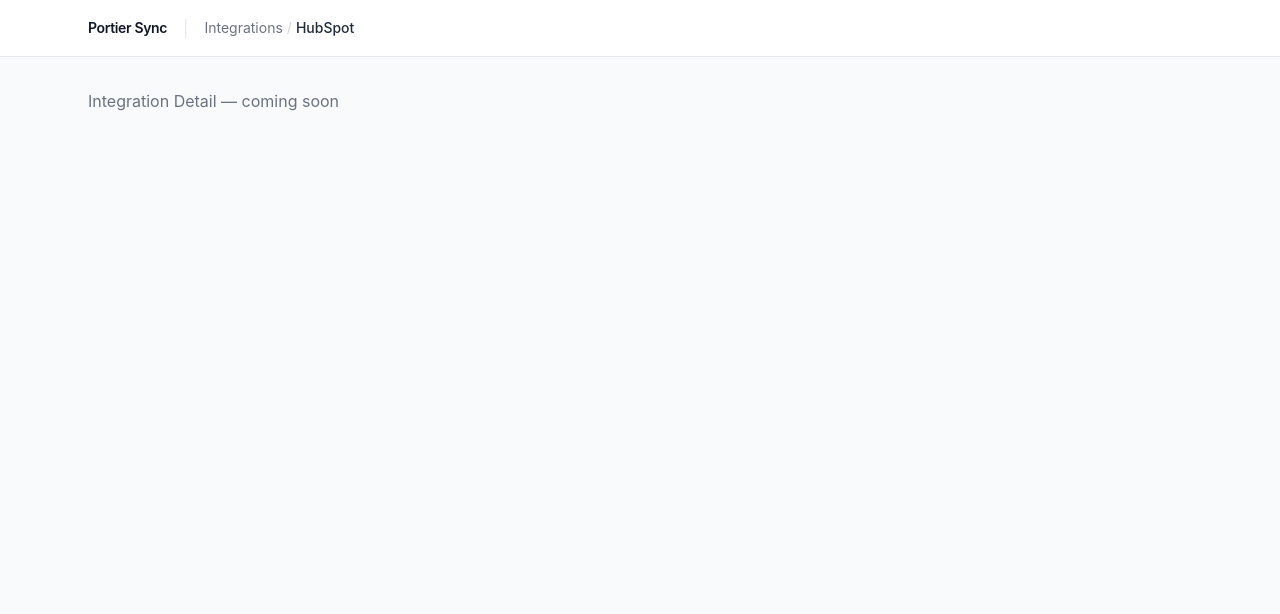
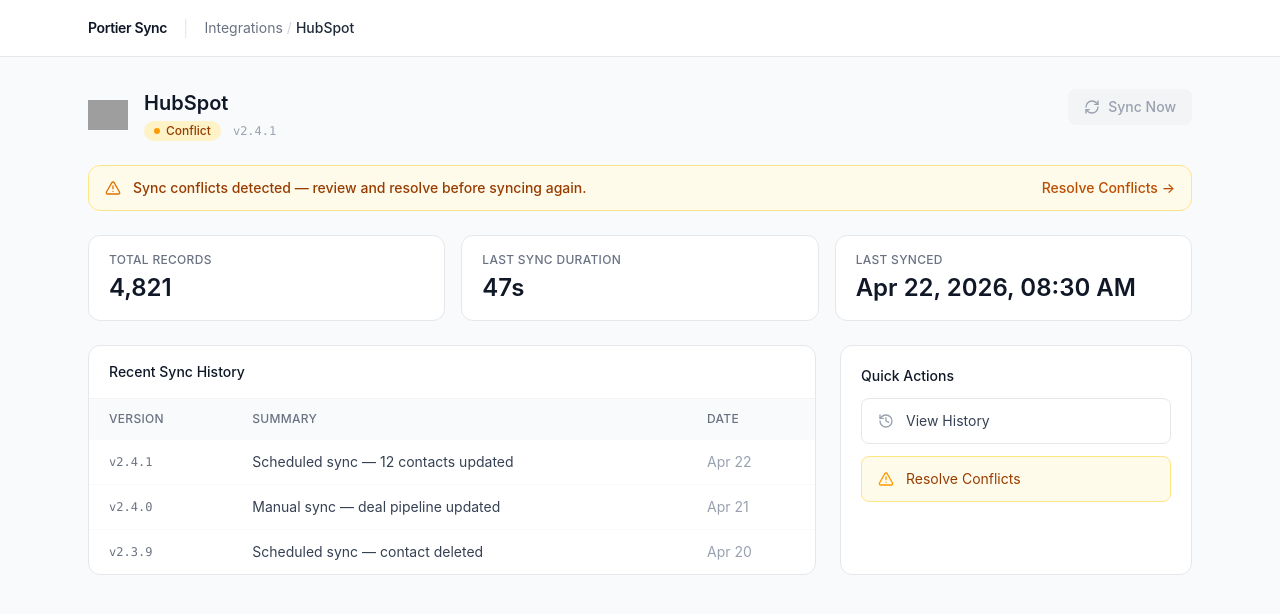
Before and after one commit to yuhanasy/sync-panel, a React (Vite) app: page /integrations/hubspot in a window 1280 px wide. Shown: the top 614 px of the page. Built offline with nearby package versions, Linux system fonts and the light colour scheme; grey boxes are pictures that could not be loaded.

Commit message:
feat: integration detail page

```diff
--- /dev/null
+++ b/src/components/integrations/ConflictAlert.tsx
@@ -0,0 +1,26 @@
+import { AlertTriangle } from 'lucide-react'
+import { Link } from 'react-router-dom'
+
+interface Props {
+  integration_id: string
+}
+
+export function ConflictAlert({ integration_id }: Props) {
+  return (
+    <div className="flex items-center justify-between gap-4 px-4 py-3 bg-amber-50 border border-amber-200 rounded-xl">
+      <div className="flex items-center gap-3">
+        <AlertTriangle className="w-4 h-4 text-amber-600 shrink-0" />
+        <p className="text-sm text-amber-800 font-medium">
+          Sync conflicts detected — review and resolve before syncing again.
+        </p>
+      </div>
+      <Link
+        to={`/integrations/${integration_id}/conflicts`}
+        className="text-sm font-medium text-amber-700 hover:text-amber-900 whitespace-nowrap transition-colors"
+        aria-label="Resolve conflicts"
+      >
+        Resolve Conflicts →
+      </Link>
+    </div>
+  )
+}
--- /dev/null
+++ b/src/components/ui/StatCard.tsx
@@ -0,0 +1,15 @@
+interface Props {
+  label: string
+  value: string | number
+  sub?: string
+}
+
+export function StatCard({ label, value, sub }: Props) {
+  return (
+    <div className="bg-white rounded-xl border border-gray-200 px-5 py-4">
+      <p className="text-xs font-medium text-gray-500 uppercase tracking-wide">{label}</p>
+      <p className="mt-1 text-2xl font-semibold text-gray-900">{value}</p>
+      {sub && <p className="mt-0.5 text-xs text-gray-400">{sub}</p>}
+    </div>
+  )
+}
--- a/src/pages/IntegrationDetail.tsx
+++ b/src/pages/IntegrationDetail.tsx
@@ -1,3 +1,149 @@
+import { Link, useParams } from 'react-router-dom'
+import { RefreshCw, History, AlertTriangle } from 'lucide-react'
+import { useIntegrationStore } from '@/stores/integration_store'
+import { mockHistory } from '@/data/history'
+import { StatusBadge } from '@/components/ui/StatusBadge'
+import { StatCard } from '@/components/ui/StatCard'
+import { ConflictAlert } from '@/components/integrations/ConflictAlert'
+
+function formatDate(iso: string) {
+  return new Date(iso).toLocaleString(undefined, {
+    month: 'short',
+    day: 'numeric',
+    year: 'numeric',
+    hour: '2-digit',
+    minute: '2-digit',
+  })
+}
+
 export function IntegrationDetail() {
-  return <div className="text-gray-500">Integration Detail — coming soon</div>
+  const { id } = useParams<{ id: string }>()
+  const integration = useIntegrationStore((s) => s.integrations.find((i) => i.id === id))
+
+  if (!integration) {
+    return (
+      <div className="text-center py-20">
+        <p className="text-gray-500 text-sm">Integration not found.</p>
+      </div>
+    )
+  }
+
+  const recentHistory = mockHistory
+    .filter((h) => h.integration_id === integration.id)
+    .sort((a, b) => new Date(b.timestamp).getTime() - new Date(a.timestamp).getTime())
+    .slice(0, 5)
+
+  const isConflict = integration.status === 'conflict'
+  const isSyncing = integration.status === 'syncing'
+
+  return (
+    <div className="space-y-6">
+      {/* Header */}
+      <div className="flex items-start justify-between gap-4">
+        <div className="flex items-center gap-4">
+          <img
+            src={integration.icon_url}
+            alt={integration.name}
+            className="w-10 h-10 object-contain"
+            onError={(e) => { (e.target as HTMLImageElement).style.display = 'none' }}
+          />
+          <div>
+            <h1 className="text-xl font-semibold text-gray-900">{integration.name}</h1>
+            <div className="flex items-center gap-3 mt-1">
+              <StatusBadge status={integration.status} />
+              <span className="text-xs text-gray-400 font-mono">v{integration.version}</span>
+            </div>
+          </div>
+        </div>
+        <Link
+          to={`/integrations/${integration.id}/review`}
+          className={`inline-flex items-center gap-2 px-4 py-2 rounded-lg text-sm font-medium transition-colors ${
+            isConflict || isSyncing
+              ? 'bg-gray-100 text-gray-400 cursor-not-allowed pointer-events-none'
+              : 'bg-blue-600 text-white hover:bg-blue-700'
+          }`}
+          aria-disabled={isConflict || isSyncing}
+          tabIndex={isConflict || isSyncing ? -1 : 0}
+        >
+          <RefreshCw className={`w-4 h-4 ${isSyncing ? 'animate-spin' : ''}`} />
+          <button type="button" className="contents">Sync Now</button>
+        </Link>
+      </div>
+
+      {/* Conflict Alert */}
+      {isConflict && <ConflictAlert integration_id={integration.id} />}
+
+      {/* Stats */}
+      <div className="grid grid-cols-1 sm:grid-cols-3 gap-4">
+        <StatCard
+          label="Total Records"
+          value={integration.total_records.toLocaleString()}
+        />
+        <StatCard
+          label="Last Sync Duration"
+          value={`${integration.last_sync_duration}s`}
+        />
+        <StatCard
+          label="Last Synced"
+          value={formatDate(integration.last_synced)}
+        />
+      </div>
+
+      <div className="grid grid-cols-1 lg:grid-cols-3 gap-6">
+        {/* Sync Summary */}
+        <div className="lg:col-span-2 bg-white rounded-xl border border-gray-200 overflow-hidden">
+          <div className="px-5 py-4 border-b border-gray-100">
+            <h2 className="text-sm font-medium text-gray-900">Recent Sync History</h2>
+          </div>
+          {recentHistory.length === 0 ? (
+            <div className="px-5 py-8 text-center text-sm text-gray-400">No sync history yet.</div>
+          ) : (
+            <table className="w-full text-sm">
+              <thead>
+                <tr className="border-b border-gray-50 bg-gray-50">
+                  <th className="text-left px-5 py-3 font-medium text-gray-500 text-xs uppercase tracking-wide">Version</th>
+                  <th className="text-left px-5 py-3 font-medium text-gray-500 text-xs uppercase tracking-wide">Summary</th>
+                  <th className="text-left px-5 py-3 font-medium text-gray-500 text-xs uppercase tracking-wide">Date</th>
+                </tr>
+              </thead>
+              <tbody>
+                {recentHistory.map((entry) => (
+                  <tr key={entry.id} className="border-b border-gray-50 last:border-0">
+                    <td className="px-5 py-3 font-mono text-xs text-gray-500">v{entry.version}</td>
+                    <td className="px-5 py-3 text-gray-700">{entry.summary}</td>
+                    <td className="px-5 py-3 text-gray-400 whitespace-nowrap">
+                      {new Date(entry.timestamp).toLocaleDateString(undefined, { month: 'short', day: 'numeric' })}
+                    </td>
+                  </tr>
+                ))}
+              </tbody>
+            </table>
+          )}
+        </div>
+
+        {/* Quick Actions */}
+        <div className="bg-white rounded-xl border border-gray-200 p-5 space-y-3">
+          <h2 className="text-sm font-medium text-gray-900">Quick Actions</h2>
+          <Link
+            to={`/integrations/${integration.id}/history`}
+            className="flex items-center gap-3 px-4 py-3 rounded-lg border border-gray-200 text-sm text-gray-700 hover:bg-gray-50 transition-colors"
+            aria-label="View history"
+          >
+            <History className="w-4 h-4 text-gray-400" />
+            View History
+          </Link>
+          {isConflict && (
+            <Link
+              to={`/integrations/${integration.id}/conflicts`}
+              className="flex items-center gap-3 px-4 py-3 rounded-lg border border-amber-200 bg-amber-50 text-sm text-amber-800 hover:bg-amber-100 transition-colors"
+              aria-label="Resolve conflicts"
+            >
+              <AlertTriangle className="w-4 h-4 text-amber-500" />
+              Resolve Conflicts
+            </Link>
+          )}
+        </div>
+      </div>
+    </div>
+  )
 }
--- a/tasks/todo.md
+++ b/tasks/todo.md
@@ -11,8 +11,8 @@
 - [x] ⛔ CHECKPOINT 2
 
 ## Phase 3: Integration Detail
-- [ ] Task 5: Integration detail page
-- [ ] ⛔ CHECKPOINT 3
+- [x] Task 5: Integration detail page
+- [x] ⛔ CHECKPOINT 3
 
 ## Phase 4: Sync Flow
 - [ ] Task 6: Sync Now API + Review page
```
Also changed, not shown: 1 other file (tests, documents, lock files or other folders).
